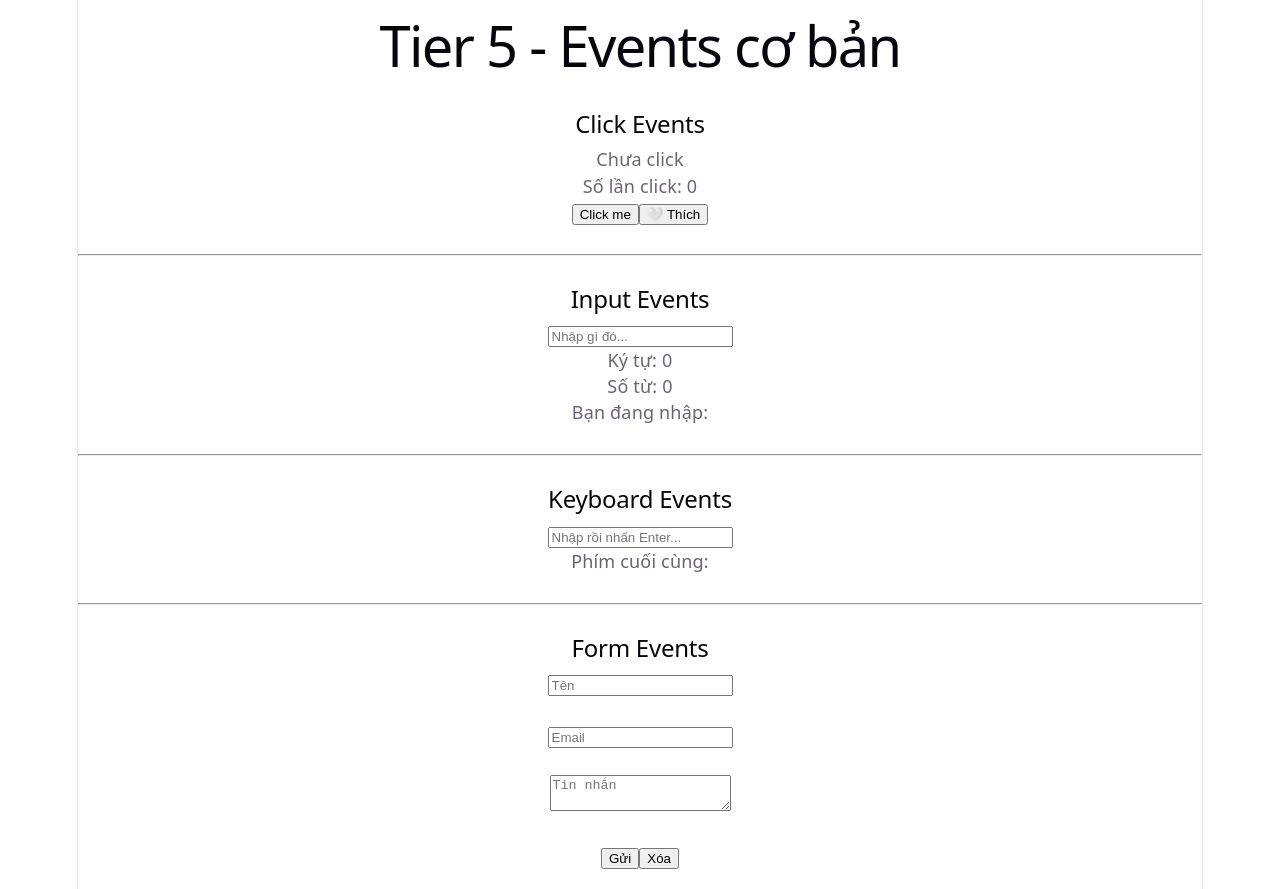
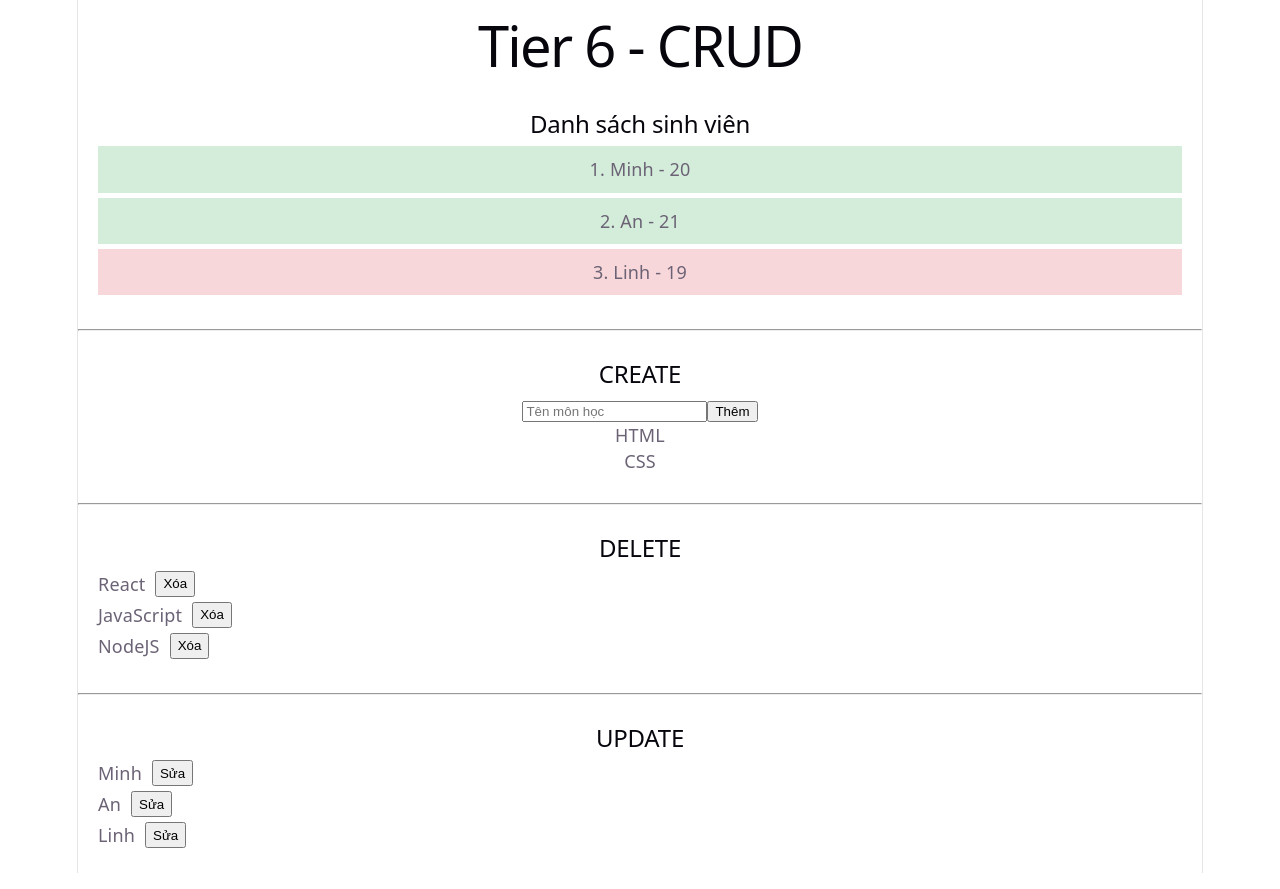
Before and after one commit to Duvu212/TH-WEB, a React (Vite) app in the folder TH4/hello-react/: page / in a window 1280 px wide. Built offline with nearby package versions, Linux system fonts and the light colour scheme.

Commit message:
Hoan thanh Tier 6 CRUD

```diff
--- a/TH4/hello-react/src/App.jsx
+++ b/TH4/hello-react/src/App.jsx
@@ -1,23 +1,28 @@
-import ClickEvents from "./events/ClickEvents";
-import InputEvents from "./events/InputEvents";
-import KeyboardEvents from "./events/KeyboardEvents";
-import FormEvents from "./events/FormEvents";
+import ListBasics from "./crud/ListBasics";
+import CreateItem from "./crud/CreateItem";
+import DeleteItem from "./crud/DeleteItem";
+import UpdateItem from "./crud/UpdateItem";
 
 function App() {
     return (
         <div>
-            <h1>Tier 5 - Events cơ bản</h1>
 
-            <ClickEvents />
+            <h1>Tier 6 - CRUD</h1>
+
+            <ListBasics />
+
             <hr />
 
-            <InputEvents />
+            <CreateItem />
+
             <hr />
 
-            <KeyboardEvents />
+            <DeleteItem />
+
             <hr />
 
-            <FormEvents />
+            <UpdateItem />
+
         </div>
     );
 }
--- /dev/null
+++ b/TH4/hello-react/src/crud/CreateItem.jsx
@@ -0,0 +1,51 @@
+import { useState } from "react";
+
+function CreateItem() {
+
+    const [items, setItems] = useState([
+        { id: 1, name: "HTML" },
+        { id: 2, name: "CSS" }
+    ]);
+
+    const [newName, setNewName] = useState("");
+
+    function handleAdd() {
+
+        if (newName.trim() === "") return;
+
+        const newItem = {
+            id: Date.now(),
+            name: newName
+        };
+
+        setItems([...items, newItem]);
+
+        setNewName("");
+    }
+
+    return (
+        <div style={{ padding: 20 }}>
+
+            <h2>CREATE</h2>
+
+            <input
+                value={newName}
+                onChange={(e) => setNewName(e.target.value)}
+                placeholder="Tên môn học"
+            />
+
+            <button onClick={handleAdd}>
+                Thêm
+            </button>
+
+            {items.map(item => (
+                <div key={item.id}>
+                    {item.name}
+                </div>
+            ))}
+
+        </div>
+    );
+}
+
+export default CreateItem;
--- /dev/null
+++ b/TH4/hello-react/src/crud/DeleteItem.jsx
@@ -0,0 +1,49 @@
+import { useState } from "react";
+
+function DeleteItem() {
+
+    const [items, setItems] = useState([
+        { id: 1, name: "React" },
+        { id: 2, name: "JavaScript" },
+        { id: 3, name: "NodeJS" }
+    ]);
+
+    function handleDelete(id) {
+
+        setItems(
+            items.filter(item => item.id !== id)
+        );
+    }
+
+    return (
+        <div style={{ padding: 20 }}>
+
+            <h2>DELETE</h2>
+
+            {items.map(item => (
+
+                <div
+                    key={item.id}
+                    style={{
+                        display: "flex",
+                        gap: 10,
+                        marginBottom: 5
+                    }}
+                >
+                    <span>{item.name}</span>
+
+                    <button
+                        onClick={() => handleDelete(item.id)}
+                    >
+                        Xóa
+                    </button>
+
+                </div>
+
+            ))}
+
+        </div>
+    );
+}
+
+export default DeleteItem;
--- /dev/null
+++ b/TH4/hello-react/src/crud/ListBasics.jsx
@@ -0,0 +1,34 @@
+function ListBasics() {
+
+    const students = [
+        { id: 1, name: "Minh", age: 20 },
+        { id: 2, name: "An", age: 21 },
+        { id: 3, name: "Linh", age: 19 }
+    ];
+
+    return (
+        <div style={{ padding: 20 }}>
+
+            <h2>Danh sách sinh viên</h2>
+
+            {students.map((student, index) => (
+                <div
+                    key={student.id}
+                    style={{
+                        padding: 10,
+                        marginBottom: 5,
+                        backgroundColor:
+                            student.age >= 20
+                                ? "#d4edda"
+                                : "#f8d7da"
+                    }}
+                >
+                    {index + 1}. {student.name} - {student.age}
+                </div>
+            ))}
+
+        </div>
+    );
+}
+
+export default ListBasics;
--- /dev/null
+++ b/TH4/hello-react/src/crud/UpdateItem.jsx
@@ -0,0 +1,56 @@
+import { useState } from "react";
+
+function UpdateItem() {
+
+    const [items, setItems] = useState([
+        { id: 1, name: "Minh" },
+        { id: 2, name: "An" },
+        { id: 3, name: "Linh" }
+    ]);
+
+    function handleUpdate(id) {
+
+        setItems(
+            items.map(item =>
+                item.id === id
+                    ? {
+                        ...item,
+                        name: item.name + " (Updated)"
+                    }
+                    : item
+            )
+        );
+    }
+
+    return (
+        <div style={{ padding: 20 }}>
+
+            <h2>UPDATE</h2>
+
+            {items.map(item => (
+
+                <div
+                    key={item.id}
+                    style={{
+                        display: "flex",
+                        gap: 10,
+                        marginBottom: 5
+                    }}
+                >
+                    <span>{item.name}</span>
+
+                    <button
+                        onClick={() => handleUpdate(item.id)}
+                    >
+                        Sửa
+                    </button>
+
+                </div>
+
+            ))}
+
+        </div>
+    );
+}
+
+export default UpdateItem;
```
